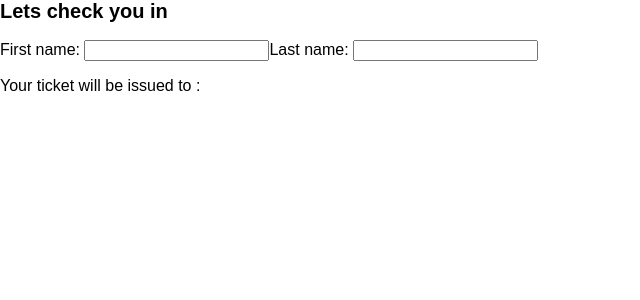
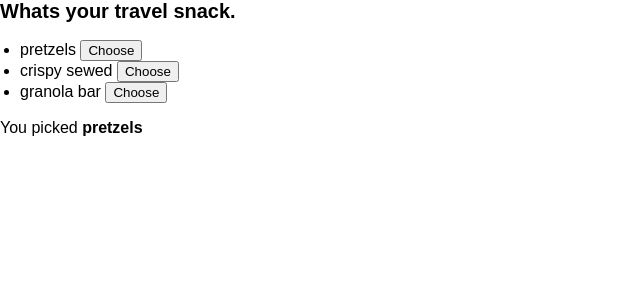
Before and after one commit to Sheddiey/Frontend-mentor-Projects, a React (Create React App) app in the folder my-app/: page / in a window 1280 px wide. Shown: the top 300 px of the page, without its empty margins (0-640 px from the left). Built offline with nearby package versions, Linux system fonts and the light colour scheme.

Commit message:
duplicated state

```diff
--- a/my-app/src/App.js
+++ b/my-app/src/App.js
@@ -1,5 +1,5 @@
-import Form from "./Managing state/Changing-State/Form";
+import Menu from "./Managing state/Changing-State/Menu";
 
 export default function App() {
-  return <Form />;
+  return <Menu />;
 }
--- /dev/null
+++ b/my-app/src/Managing state/Changing-State/Menu.jsx
@@ -0,0 +1,30 @@
+import { useState } from "react";
+
+const initialItems = [
+    { title: 'pretzels', id: 0},
+    { title: 'crispy sewed', id: 1},
+    { title: 'granola bar', id: 2},
+];
+
+export default function Menu() {
+    const [items, setItems] = useState(initialItems);
+    const [selectedItem, setSelectedItem] = useState(items[0]);
+
+    return (
+        <>
+            <h2>Whats your travel snack.</h2>
+            <ul>
+                {items.map(item => (
+                    <li key={item.id}>
+                        {item.title}
+                        {' '}
+                        <button onClick={() => {
+                            setSelectedItem(item);
+                        }}>Choose</button>
+                    </li>
+                ))}
+            </ul>
+            <p>You picked <b>{selectedItem.title}</b></p>
+        </>
+    );
+}
```
